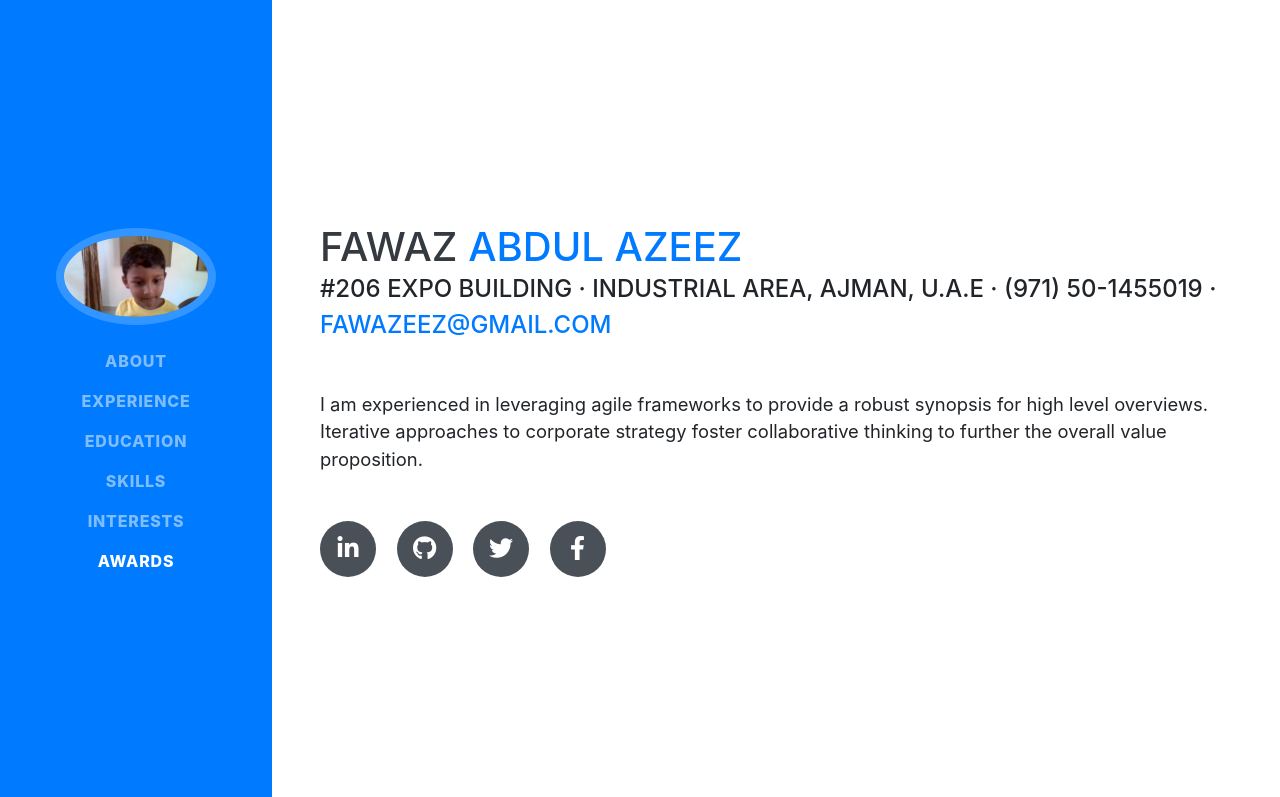
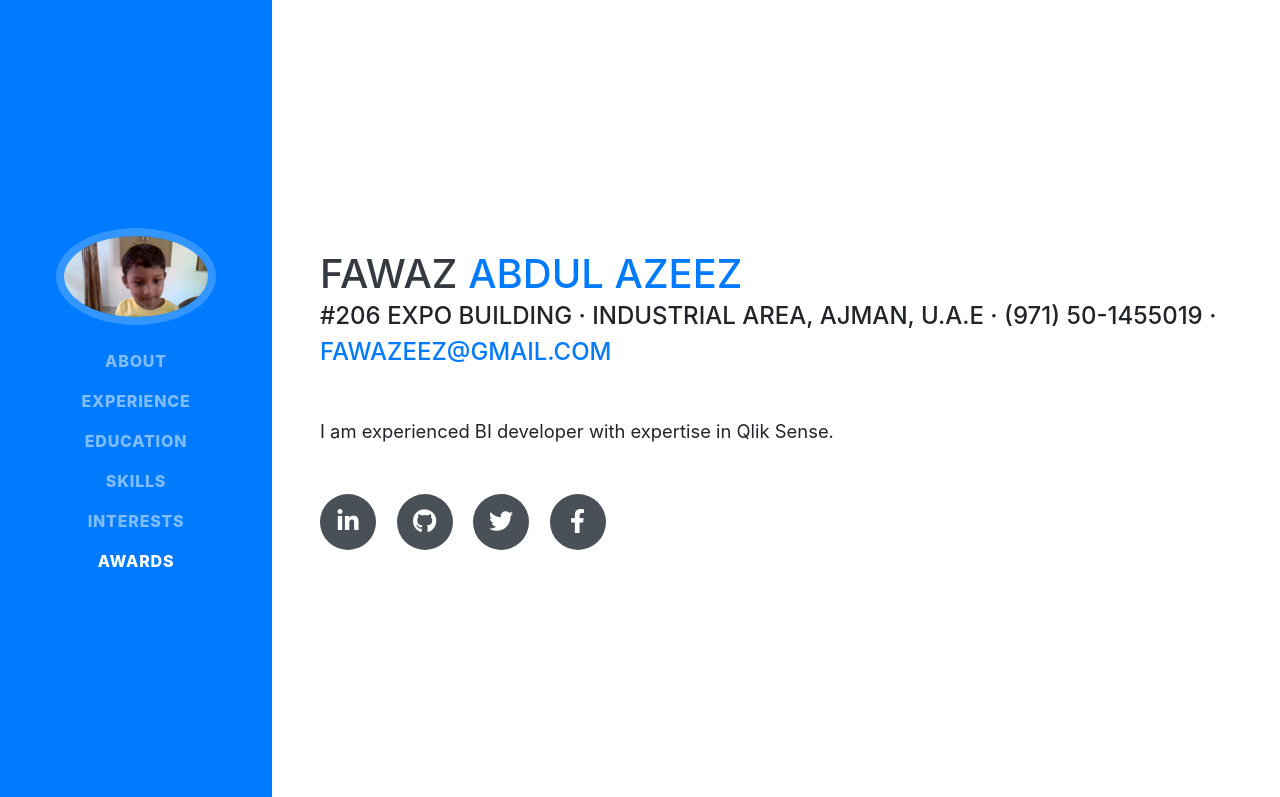
Before and after one commit to fawazeez/portfoliojan2020, a website with bundled scripts: page index.html in a window 1280 px wide. Shown: the top 797 px of the page. Built offline with nearby package versions, Linux system fonts and the light colour scheme; a web font is replaced by a local one.

Commit message:
Description Change

```diff
--- a/index.html
+++ b/index.html
@@ -69,7 +69,7 @@
         <div class="subheading mb-5">#206 Expo building · Industrial Area, Ajman, U.A.E · (971) 50-1455019 ·
           <a href="mailto:fawazeez@gmail.com">fawazeez@gmail.com</a>
         </div>
-        <p class="lead mb-5">I am experienced in leveraging agile frameworks to provide a robust synopsis for high level overviews. Iterative approaches to corporate strategy foster collaborative thinking to further the overall value proposition.</p>
+        <p class="lead mb-5">I am experienced BI developer with expertise in Qlik Sense. </p>
         <div class="social-icons">
           <a href="https://www.linkedin.com/in/fawaz-abdulazeez-157586117/">
             <i class="fab fa-linkedin-in"></i>
```
